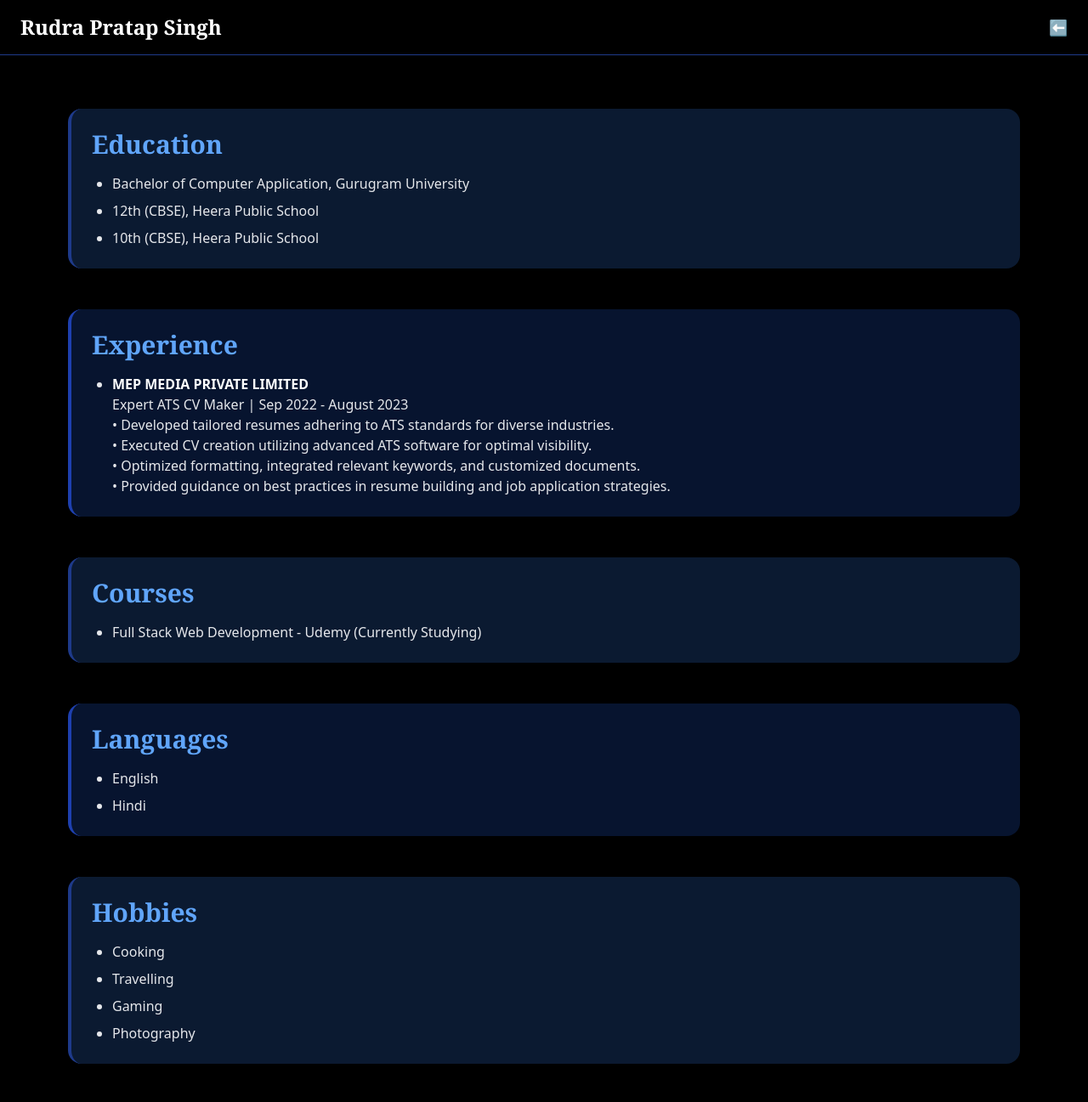
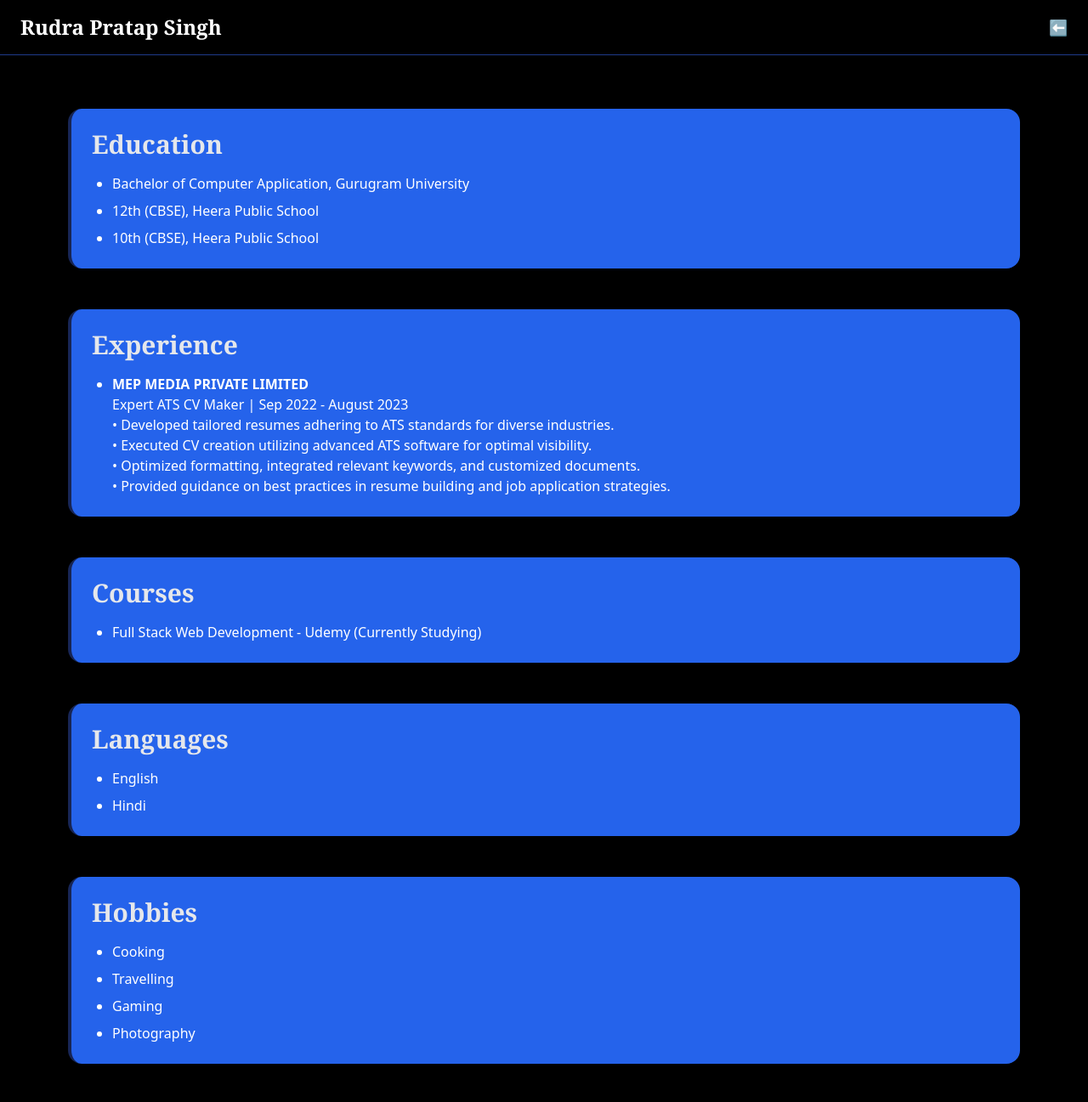
Before and after one commit to beassssst/My-Portfolio, a website: page resume.html in a window 1280 px wide. Shown: the top 1297 px of the page at 85% size. Drawn offline with nearby package versions, Linux system fonts and the light colour scheme.

Commit message:
resume.html

```diff
--- a/resume.html
+++ b/resume.html
@@ -27,9 +27,9 @@
     <section class="px-6 md:px-20 py-12 space-y-12">
 
       <!-- Education -->
-      <div class="bg-blue-500/20 border-l-4 border-blue-900 p-6 rounded-2xl shadow-lg hover:shadow-blue-500/30 transition">
-        <h2 class="text-3xl font-serif font-extrabold mb-4 text-blue-400">Education</h2>
-        <ul class="list-disc pl-6 space-y-2 text-gray-200">
+      <div class="bg-blue-600 border-l-4 border-blue-950 p-6 rounded-2xl shadow-lg hover:shadow-blue-500/30 transition">
+        <h2 class="text-3xl font-serif font-extrabold mb-4 text-gray-200">Education</h2>
+        <ul class="list-disc pl-6 space-y-2 text-white">
           <li>Bachelor of Computer Application, Gurugram University</li>
           <li>12th (CBSE), Heera Public School</li>
           <li>10th (CBSE), Heera Public School</li>
@@ -37,9 +37,9 @@
       </div>
 
       <!-- Experience -->
-      <div class="bg-blue-600/20 border-l-4 border-blue-800 p-6 rounded-2xl shadow-lg hover:shadow-blue-600/30 transition">
-        <h2 class="text-3xl font-serif font-extrabold mb-4 text-blue-400">Experience</h2>
-        <ul class="list-disc pl-6 space-y-2 text-gray-200">
+      <div class="bg-blue-600 border-l-4 border-blue-950 p-6 rounded-2xl shadow-lg hover:shadow-blue-600/30 transition">
+        <h2 class="text-3xl font-serif font-extrabold mb-4 text-gray-200">Experience</h2>
+        <ul class="list-disc pl-6 space-y-2 text-white">
           <li>
             <span class="font-semibold text-white">MEP MEDIA PRIVATE LIMITED</span><br>
             Expert ATS CV Maker | Sep 2022 - August 2023 <br>
@@ -52,26 +52,26 @@
       </div>
 
       <!-- Courses -->
-      <div class="bg-blue-500/20 border-l-4 border-blue-900 p-6 rounded-2xl shadow-lg hover:shadow-blue-500/30 transition">
-        <h2 class="text-3xl font-serif font-extrabold mb-4 text-blue-400">Courses</h2>
-        <ul class="list-disc pl-6 space-y-2 text-gray-200">
+      <div class="bg-blue-600 border-l-4 border-blue-950 p-6 rounded-2xl shadow-lg hover:shadow-blue-500/30 transition">
+        <h2 class="text-3xl font-serif font-extrabold mb-4 text-gray-200">Courses</h2>
+        <ul class="list-disc pl-6 space-y-2 text-white">
           <li>Full Stack Web Development - Udemy (Currently Studying)</li>
         </ul>
       </div>
 
       <!-- Languages -->
-      <div class="bg-blue-600/20 border-l-4 border-blue-800 p-6 rounded-2xl shadow-lg hover:shadow-blue-600/30 transition">
-        <h2 class="text-3xl font-serif font-extrabold mb-4 text-blue-400">Languages</h2>
-        <ul class="list-disc pl-6 space-y-2 text-gray-200">
+      <div class="bg-blue-600 border-l-4 border-blue-950 p-6 rounded-2xl shadow-lg hover:shadow-blue-600/30 transition">
+        <h2 class="text-3xl font-serif font-extrabold mb-4 text-gray-200">Languages</h2>
+        <ul class="list-disc pl-6 space-y-2 text-white">
           <li>English</li>
           <li>Hindi</li>
         </ul>
       </div>
 
       <!-- Hobbies -->
-      <div class="bg-blue-500/20 border-l-4 border-blue-900 p-6 rounded-2xl shadow-lg hover:shadow-blue-500/30 transition">
-        <h2 class="text-3xl font-serif font-extrabold mb-4 text-blue-400">Hobbies</h2>
-        <ul class="list-disc pl-6 space-y-2 text-gray-200">
+      <div class="bg-blue-600 border-l-4 border-blue-950 p-6 rounded-2xl shadow-lg hover:shadow-blue-500/30 transition">
+        <h2 class="text-3xl font-serif font-extrabold mb-4 text-gray-200">Hobbies</h2>
+        <ul class="list-disc pl-6 space-y-2 text-white">
           <li>Cooking</li>
           <li>Travelling</li>
           <li>Gaming</li>
```
